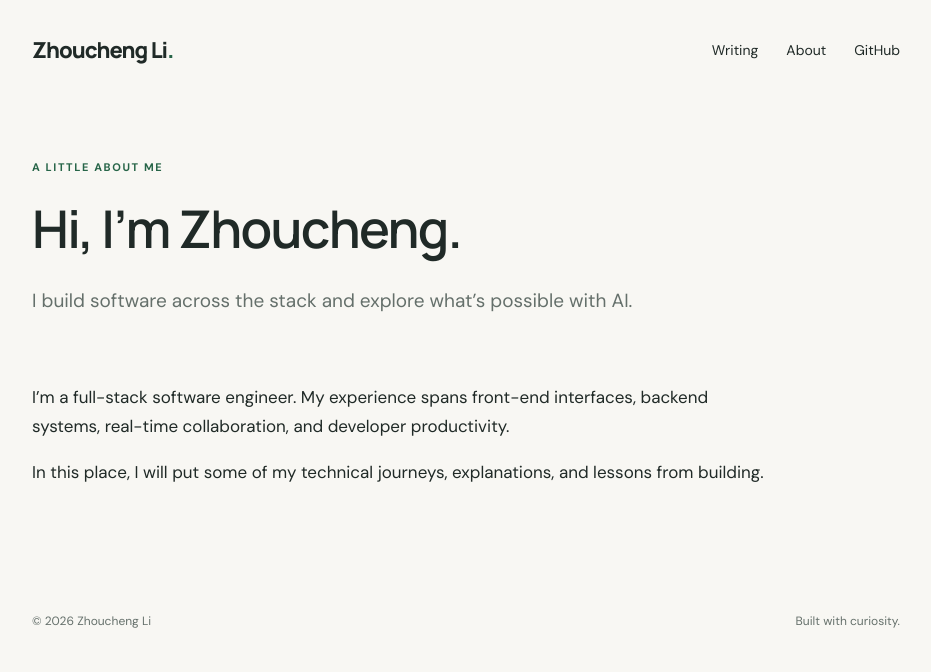
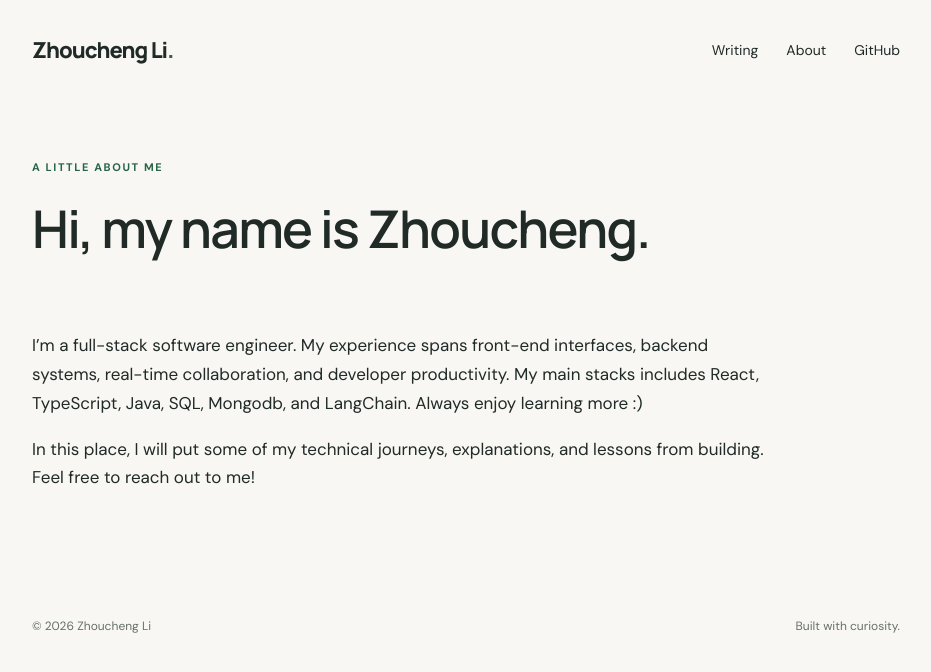
Before and after one commit to lizhoucheng/lizhoucheng.github.io, a Jekyll site: the page built from about.md, in a window 1280 px wide. Shown: the top 672 px of the page, without its empty margins (174-1105 px from the left). Built offline with Jekyll 4.4.1, drawn with Linux system fonts in a browser that asks for light colours.

Commit message:
Update about.md

```diff
--- a/about.md
+++ b/about.md
@@ -3,9 +3,9 @@ layout: default
 title: About
 permalink: /about/
 ---
-<section class="post-header"><p class="eyebrow">A little about me</p><h1>Hi, I’m Zhoucheng.</h1><p class="lede">I build software across the stack and explore what’s possible with AI.</p></section>
+<section class="post-header"><p class="eyebrow">A little about me</p><h1>Hi, my name is Zhoucheng.</h1></section>
 <div class="prose" markdown="1">
-I’m a full-stack software engineer. My experience spans front-end interfaces, backend systems, real-time collaboration, and developer productivity.
+I’m a full-stack software engineer. My experience spans front-end interfaces, backend systems, real-time collaboration, and developer productivity. My main stacks includes React, TypeScript, Java, SQL, Mongodb, and LangChain. Always enjoy learning more :)
 
-In this place, I will put some of my technical journeys, explanations, and lessons from building.
+In this place, I will put some of my technical journeys, explanations, and lessons from building. Feel free to reach out to me!
 </div>
```
